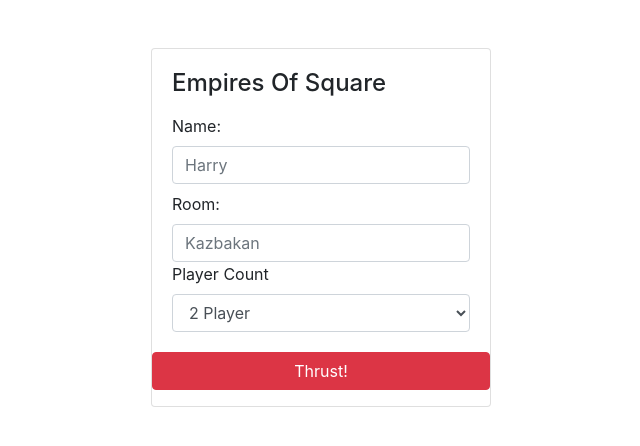
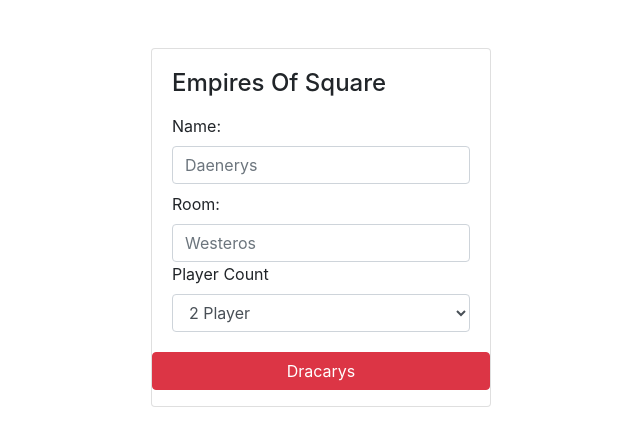
Before and after one commit to Fonur/Empires-of-Square, a website: page public/index.html in a window 1280 px wide. Shown: the full height of the page, 319-959 px from the left. Drawn offline with nearby package versions, Linux system fonts and the light colour scheme.

Commit message:
Dracarys

```diff
--- a/public/index.html
+++ b/public/index.html
@@ -22,9 +22,9 @@
           <p class="card-text">
             <form action="board.html">
             <label for="name">Name:</label>
-            <input type="text" name="name" id="name" class="form-control" placeholder="Harry">
+            <input type="text" name="name" id="name" class="form-control" placeholder="Daenerys">
             <label class="mt-2" for="room">Room:</label>
-            <input type="text" name="room" id="room" class="form-control" placeholder="Kazbakan">
+            <input type="text" name="room" id="room" class="form-control" placeholder="Westeros">
 
               <label for="playerCount">Player Count</label>
               <select class="form-control" name="playerCount" id="playerCount">
@@ -33,7 +33,7 @@
                 <option id="4">4 Player</option>
               </select>
             </div>
-            <button type="submit" class="btn btn-danger">Thrust!</button>
+            <button type="submit" class="btn btn-danger">Dracarys</button>
 
           </p>
         </div>
```
